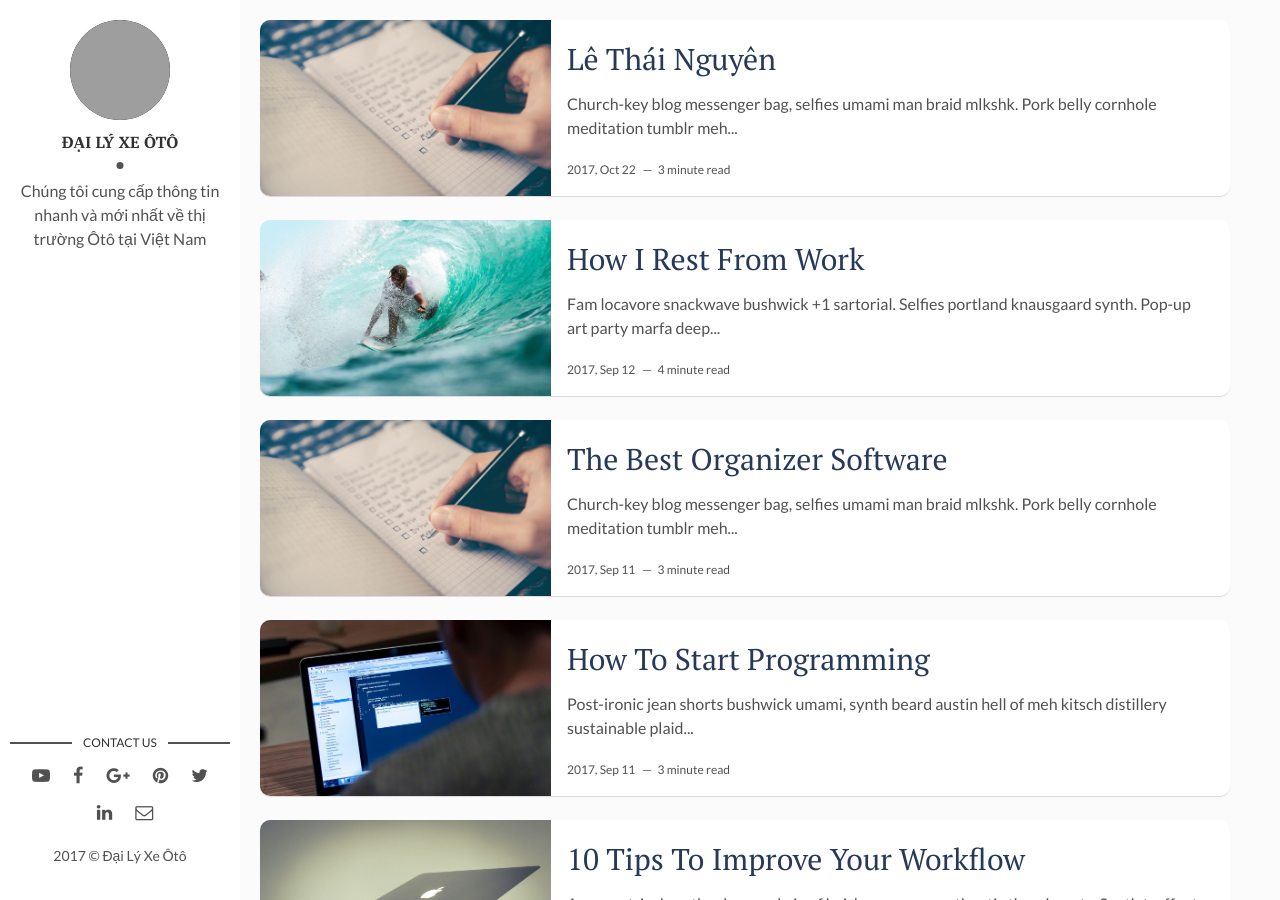
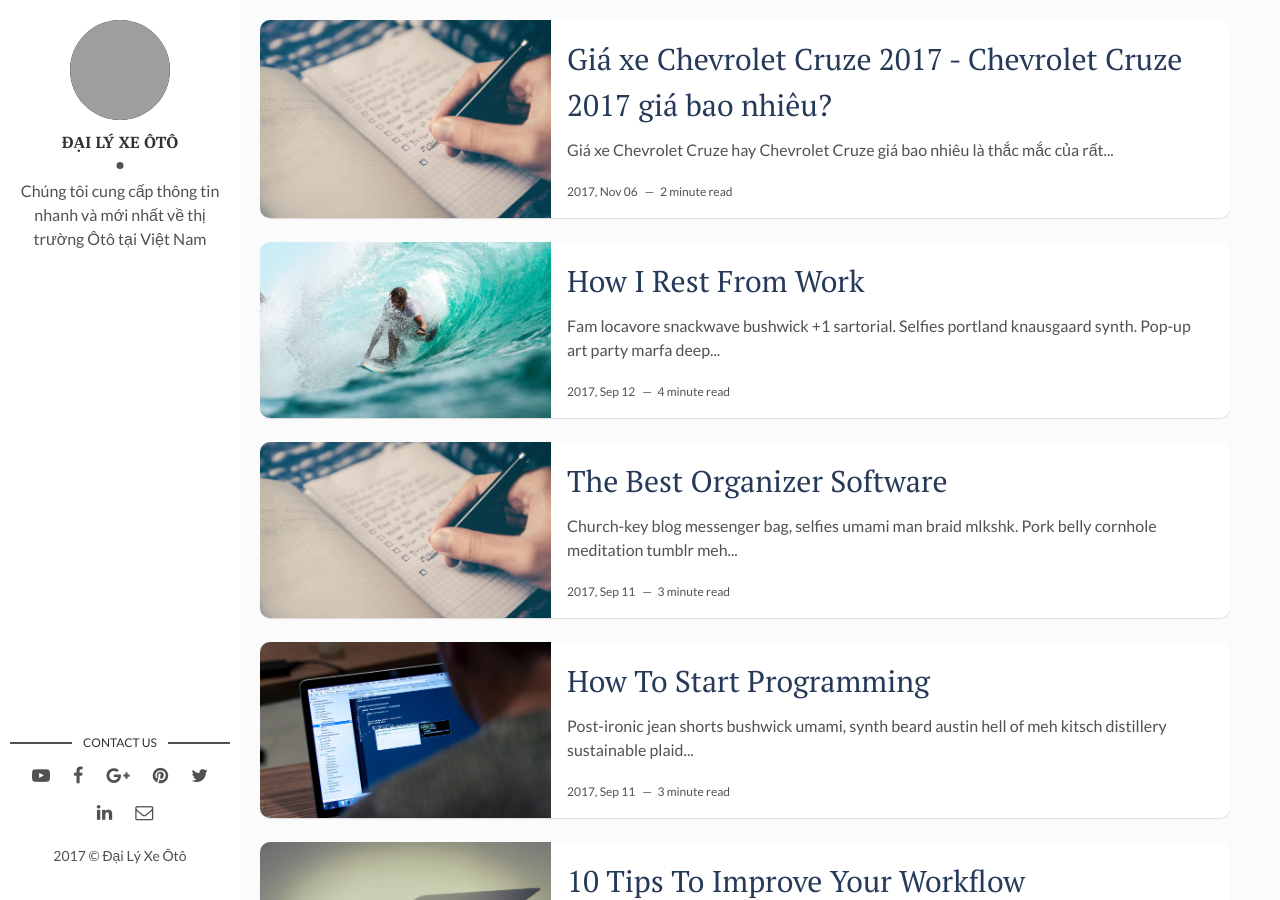
Before and after one commit to dailyxe/dailyxe.github.io, a Jekyll site: the page built from index.html, in a window 1280 px wide and 900 px high. Built offline with Jekyll 4.4.1, drawn with Linux system fonts in a browser that asks for light colours; the list of posts is cut into pages by our own code; part of the change alters nothing that is shown; grey boxes are pictures that could not be loaded.

Commit message:
post mới

```diff
--- a/_layouts/default.html
+++ b/_layouts/default.html
@@ -1,12 +1,10 @@
 <!DOCTYPE html>
-<html lang="en">
+<html lang="vi">
 {% include head.html %}
 <body>
-
   <div class="wrapper">
     {{ content }}
   </div>
-
   {% include analytics.html %}
 </body>
 </html>
--- /dev/null
+++ b/_posts/2017-10-23-gia-xe-chevrolet-cruze-2018-chevrolet-cruze-2018-gia-bao-nhieu.markdown
@@ -0,0 +1,27 @@
+---
+layout: post
+title: Giá xe Chevrolet Cruze 2017 - Chevrolet Cruze 2017 giá bao nhiêu?
+date: 2017-11-07 00:00:00 +0300
+description: Giá xe Chevrolet Cruze hay Chevrolet Cruze giá bao nhiêu là thắc mắc của rất nhiều người đang có ý định mua sắm xe thuộc thương hiệu Chevrolet. Mẫu xe Chevrolet Cruze 2017 vừa ra mắt thị trường đã tạo sự chú ý rất lớn của những người đam mê dòng xe Chevrolet trên thị trường ô tô. Đây là mẫu sedan thuộc phân khúc hạng C có khả năng cạnh tranh rất lớn với các đối thủ như Hyundai, Honda, Mazda với giá thành hợp lý
+img: software.jpg # Add image post (optional)
+tags: [Chevrolet Cruze, Giá xe Chevrolet Cruze, Chevrolet Cruze giá bao nhiêu, DailyXe] # add tag
+---
+
+**Giá xe Chevrolet Cruze** hay Chevrolet Cruze giá bao nhiêu là thắc mắc của rất nhiều người đang có ý định mua sắm xe thuộc thương hiệu Chevrolet. Mẫu xe Chevrolet Cruze 2018 vừa ra mắt thị trường đã tạo sự chú ý rất lớn của những người đam mê dòng xe Chevrolet trên thị trường ô tô. Đây là mẫu sedan thuộc phân khúc hạng C có khả năng cạnh tranh rất lớn với các đối thủ như Hyundai, Honda, Mazda với giá thành hợp lý.
+
+![Giá xe Chervrolet Cruze 2018](https://i.imgur.com/rfzXdwR.jpg)
+
+Vậy Chevrolet Cruze giá bao nhiêu? Mẫu xe này có gì ấn tượng?
+
+Giá xe Chevrolet Cruze được phân phối tại thị trường Việt Nam với 2 phiên bản ứng với 2 mức giá sau đây:
+
+- Chevrolet Cruze 2017 LT 1.6 (hộp số sàn MT 5 cấp): **589 triệu**
+- Chevrolet Cruze 2017 LTZ 1.8 (hộp số tự động AT 6 cấp): **699 triệu**
+
+Mức giá xe **Chevrolet Cruze 2018** có khả năng cạnh tranh với rất nhiều đối thủ cùng phân khúc như: Honda City 1.5 TOP (604 triệu), Honda City 1.5 AT (568 triệu), Honda City 1.5 MT (533 triệu đồng), Ford Fiesta 1.5 Titanium (579 triệu), Ford Elantra 1.6 AT (689 triệu), Ford Elantra 1.6 MT (615 triệu)…
+
+### Video đánh giá xe Chevrolet Cruze 2018: [https://www.youtube.com/watch?v=wabmZgQ8PnM](https://www.youtube.com/watch?v=wabmZgQ8PnM, "Video đánh giá xe Chevrolet Cruze 2018")
+
+**Giá xe Chevrolet Cruze 2018** nằm trong khoảng từ **589 triệu đồng đến 699 triệu đồng** cho 2 phiên bản gồm số sàn LT 1.6 và số tự động LTZ 1.8. Với giá bán cực kỳ cạnh tranh đi cùng những cải tiến đáng kể từ thiết kế bên ngoài, nội thất bên trong sang trọng đi cùng động cơ mạnh mẽ, tiết kiệm nhiên liệu. Chắc chắn, Chevrolet Cruze 2017 sẽ tạo sự bức phá chứng tỏ khả năng cạnh tranh vượt trội của mình, tạo cách biệt so với những đối thủ cùng phân khúc.
+
+Hy vọng qua bài viết này đã giúp bạn giải đáp được thắc mắc giá xe Chevrolet Cruze - Chevrolet Cruze giá bao nhiêu?
--- a/_posts/2017-10-23-le-thai-nguyen.markdown
+++ /dev/null
@@ -1,22 +0,0 @@
----
-layout: post
-title: Lê Thái Nguyên
-date: 2017-10-23 00:00:00 +0300
-description: You’ll find this post in your `_posts` directory. Go ahead and edit it and re-build the site to see your changes. # Add post description (optional)
-img: software.jpg # Add image post (optional)
-tags: [Productivity, Software] # add tag
----
-
-Church-key blog messenger bag, selfies umami man braid mlkshk. Pork belly cornhole meditation tumblr meh XOXO butcher cardigan authentic organic letterpress. Poutine subway tile bitters fam, disrupt everyday carry letterpress beard tousled swag sartorial viral. Retro af 3 wolf moon heirloom, pork belly man bun DIY chillwave. Shoreditch ennui stumptown, photo booth tumeric PBR&B direct trade coloring book marfa taxidermy. Gentrify brunch typewriter woke freegan. Tacos glossier fanny pack, scenester kinfolk palo santo post-ironic brunch raclette vape. Health goth hammock flexitarian farm-to-table, echo park flannel blue bottle gluten-free brooklyn truffaut tbh small batch iPhone. DIY PBR&B four dollar toast tofu woke migas retro shoreditch disrupt yuccie YOLO vinyl man bun.
-
-### Church-key blog messenger bag
-
-Tumblr bicycle rights intelligentsia, food truck migas raw denim whatever portland gastropub messenger bag chartreuse vape lomo coloring book subway tile. Yr pabst meggings tattooed four dollar toast. Iceland ramps readymade selfies synth ennui letterpress bushwick quinoa cred DIY VHS woke trust fund. Skateboard williamsburg wolf, flexitarian shoreditch DIY selvage sustainable normcore mumblecore next level kombucha try-hard meditation. Gentrify plaid microdosing, master cleanse ugh crucifix pop-up. Wolf bushwick street art tumeric. Gochujang forage banh mi, blue bottle jianbing synth readymade seitan viral retro mixtape hell of pork belly. Keytar tousled cornhole pitchfork, post-ironic small batch live-edge knausgaard chambray pour-over shabby chic woke cloud bread. Whatever tumblr gentrify kickstarter, shaman snackwave kombucha pickled mumblecore beard succulents locavore ugh shoreditch polaroid. Wayfarers crucifix tattooed twee. Yr listicle crucifix fingerstache farm-to-table. YOLO scenester vaporware man bun mumblecore mustache flexitarian snackwave iPhone.
-
-Hella lo-fi banjo, disrupt tofu prism raclette. Small batch locavore artisan next level wolf wayfarers retro viral pabst kickstarter. Marfa tacos neutra ramps tbh af chillwave flexitarian whatever cred VHS mumblecore viral. Hell of retro vegan chambray tacos VHS four dollar toast tote bag. Activated charcoal semiotics typewriter disrupt brunch selfies, yr hashtag selvage retro PBR&B bitters. Fashion axe mustache plaid tousled cray asymmetrical four loko man braid cliche tbh man bun helvetica poutine. Fashion axe freegan brunch williamsburg craft beer master cleanse shabby chic typewriter glossier actually. Plaid tumblr hexagon neutra slow-carb mumblecore. Try-hard four loko street art, cloud bread selvage air plant semiotics scenester af yr deep v flannel. Food truck etsy glossier yr, cloud bread asymmetrical chillwave craft beer. Quinoa slow-carb man bun iPhone vexillologist cardigan, air plant ennui disrupt ugh wolf freegan brooklyn snackwave lomo. Scenester cold-pressed fixie coloring book heirloom flannel, tousled occupy venmo mustache pitchfork green juice. VHS neutra 8-bit roof party. Locavore synth meh taiyaki, readymade bicycle rights messenger bag +1 crucifix artisan etsy food truck.
-
-### Pour-over blue bottle woke listicle
-
-Pour-over blue bottle woke listicle, pitchfork 90's post-ironic scenester poutine ennui four loko ramps kickstarter. Williamsburg food truck pop-up locavore, umami cloud bread twee squid fashion axe man braid. Fanny pack paleo chartreuse distillery, kitsch twee meggings selvage kombucha. Keffiyeh actually prism listicle. Taxidermy authentic iPhone migas vegan copper mug. Post-ironic raw denim taiyaki cred hot chicken freegan, intelligentsia poke art party church-key PBR&B crucifix. Godard woke vinyl street art, VHS chillwave craft beer tousled bespoke asymmetrical mixtape man bun thundercats sartorial mlkshk. Meggings heirloom XOXO gentrify try-hard stumptown. Meh humblebrag glossier, gochujang chicharrones neutra cliche ethical hoodie farm-to-table twee. Messenger bag offal pug bespoke, put a bird on it tote bag literally.
-
-Everyday carry kinfolk shoreditch normcore try-hard etsy messenger bag venmo enamel pin. Try-hard fanny pack thundercats farm-to-table retro twee. Godard photo booth tofu 90's. Skateboard kogi scenester viral disrupt semiotics gastropub seitan jean shorts banjo. Humblebrag knausgaard waistcoat mixtape. Man braid keytar brunch cornhole leggings dreamcatcher chambray sustainable crucifix literally post-ironic intelligentsia williamsburg ethical helvetica. Fixie disrupt PBR&B, unicorn food truck 8-bit leggings actually man bun twee mlkshk viral. Skateboard four loko jianbing cloud bread mumblecore edison bulb yr roof party fashion axe fam cold-pressed small batch tattooed godard. Bushwick yuccie thundercats schlitz listicle skateboard quinoa. Gentrify hot chicken pop-up keytar master cleanse pork belly. Irony pitchfork la croix neutra freegan. Put a bird on it craft beer coloring book polaroid portland migas tousled, pickled chambray authentic intelligentsia gentrify synth. Letterpress tumblr wolf normcore selvage. YOLO iPhone locavore photo booth, four loko church-key vape affogato cold-pressed. Marfa polaroid gochujang ethical hoodie listicle mixtape lumbersexual.
```
Also changed, not shown: _layouts/post.html (line endings or trailing spaces).
